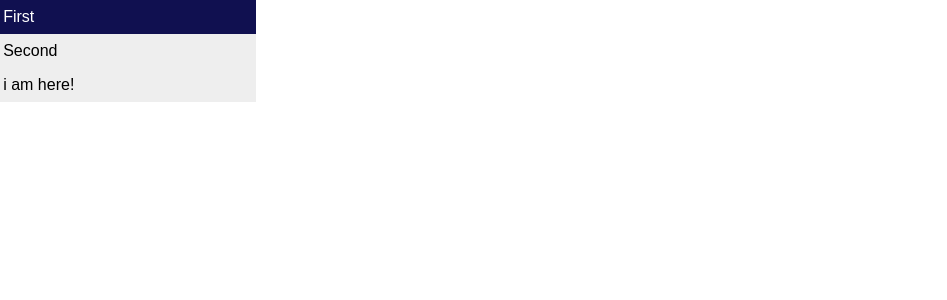
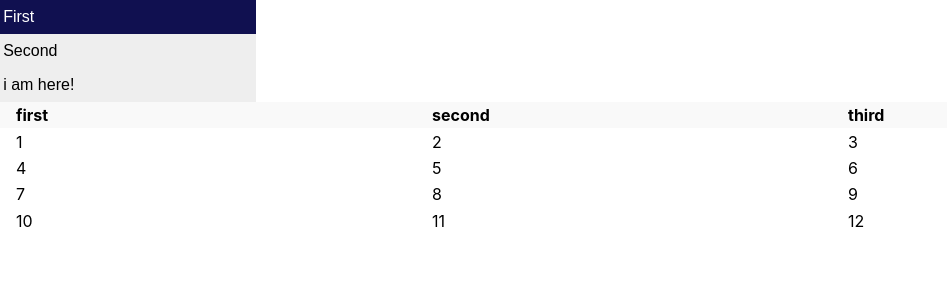
Before and after one commit to luizgfranca/tejat-web, a Next.js app: page / in a window 1280 px wide. Shown: the top 300 px of the page, without its empty margins (0-947 px from the left). Built offline with nearby package versions, Linux system fonts and the light colour scheme.

Commit message:
Basic grid implementation

```diff
--- a/package.json
+++ b/package.json
@@ -10,11 +10,13 @@
   },
   "dependencies": {
     "axios": "^0.27.2",
+    "lodash": "^4.17.21",
     "next": "12.1.6",
     "react": "18.1.0",
     "react-dom": "18.1.0"
   },
   "devDependencies": {
+    "@types/lodash": "^4.14.182",
     "@types/node": "17.0.33",
     "@types/react": "18.0.9",
     "@types/react-dom": "18.0.4",
--- a/pages/index.tsx
+++ b/pages/index.tsx
@@ -1,8 +1,10 @@
 import type { NextPage } from "next";
+import Grid from "../ui/grid";
 import Selector from "../ui/selector";
 
 const Home: NextPage = () => {
   return (
+    <div className="page">
       <Selector
         options={[
           {
@@ -25,6 +27,23 @@ const Home: NextPage = () => {
           },
         ]}
       />
+      <Grid
+        headers={[
+          {propertyName: 'col1', description: 'first'},
+          {propertyName: 'col2', description: 'second'},
+          {propertyName: 'col3', description: 'third'}
+        ]}
+        items={
+          [
+            {col1: 1, col2: 2, col3: 3},
+            {col1: 4, col2: 5, col3: 6},
+            {col1: 7, col2: 8, col3: 9},
+            {col1: 10, col2: 11, col3: 12}
+          ]
+        }
+      />
+    </div>
+
   );
 };
 
--- /dev/null
+++ b/ui/grid/index.tsx
@@ -0,0 +1,35 @@
+import getLineArray from "./lib/getLineArray";
+import baseGridDesign from "./style.module.css";
+import { GridProps } from "./types";
+
+const Grid: React.FC<GridProps> = (props) => {
+  if (props.headers.length === 0) {
+    return null;
+  }
+
+  return (
+    <div className={baseGridDesign.grid}>
+      <div className={baseGridDesign.gridHeader}>
+        {props.headers.map((column, index) => (
+          <div className={baseGridDesign.gridHeaderColumn} key={index}>
+            {column.description}
+          </div>
+        ))}
+      </div>
+
+      <div className={baseGridDesign.gridBody}>
+        {props.items.map((item, index) => (
+          <div className={baseGridDesign.gridBodyLine} key={index}>
+            {getLineArray(item, props.headers).map((columnValue, index) => (
+              <div className={baseGridDesign.gridBodyColumn} key={index}>
+                {columnValue}
+              </div>
+            ))}
+          </div>
+        ))}
+      </div>
+    </div>
+  );
+};
+
+export default Grid;
--- /dev/null
+++ b/ui/grid/lib/getLineArray.ts
@@ -0,0 +1,15 @@
+import { get } from 'lodash';
+import { GridHeaderColumn } from '../types';
+
+export default function getLineArray(
+  item: object,
+  columns: GridHeaderColumn[]
+): string[] {
+  return columns.map((column): string => {
+    const content = get(item, column.propertyName, "");
+
+    if (typeof content === "string") return content;
+    else if (typeof content === "number") return content.toString();
+    else return "";
+  });
+}
--- /dev/null
+++ b/ui/grid/style.module.css
@@ -0,0 +1,22 @@
+.gridBodyLine, .gridHeader {
+    width: 100%;
+    display: flex;
+    padding: 0.2rem 1rem;
+}
+
+.gridHeader {
+    background-color: #f9f9f9;
+    font-weight: bold;
+}
+
+.gridHeaderColumn, .gridBodyColumn {
+    width: 100%;
+}
+
+.grid {
+
+}
+
+.gridBody {
+
+}
--- /dev/null
+++ b/ui/grid/types.ts
@@ -0,0 +1,9 @@
+export interface GridHeaderColumn {
+  propertyName: string;
+  description: string;
+}
+
+export interface GridProps {
+  headers: GridHeaderColumn[];
+  items: object[];
+}
--- a/ui/selector/index.tsx
+++ b/ui/selector/index.tsx
@@ -15,13 +15,14 @@ const Selector: React.FC<SelectorProps> = ({ options }) => {
   return (
     <div className={selectorBaseStyle.selector}>
       {options.length > 0 ? (
-        options.map((option) => {
+        options.map((option, index) => {
           return (
             <div
               className={selectorBaseStyle.selectorOption}
               onClick={() => {
                 option.action();
               }}
+              key={index}
             >
               {option.description}
             </div>
```
Also changed, not shown: 1 other file (tests, documents, lock files or other folders). Lines whose indentation alone changed are shown as unchanged.
